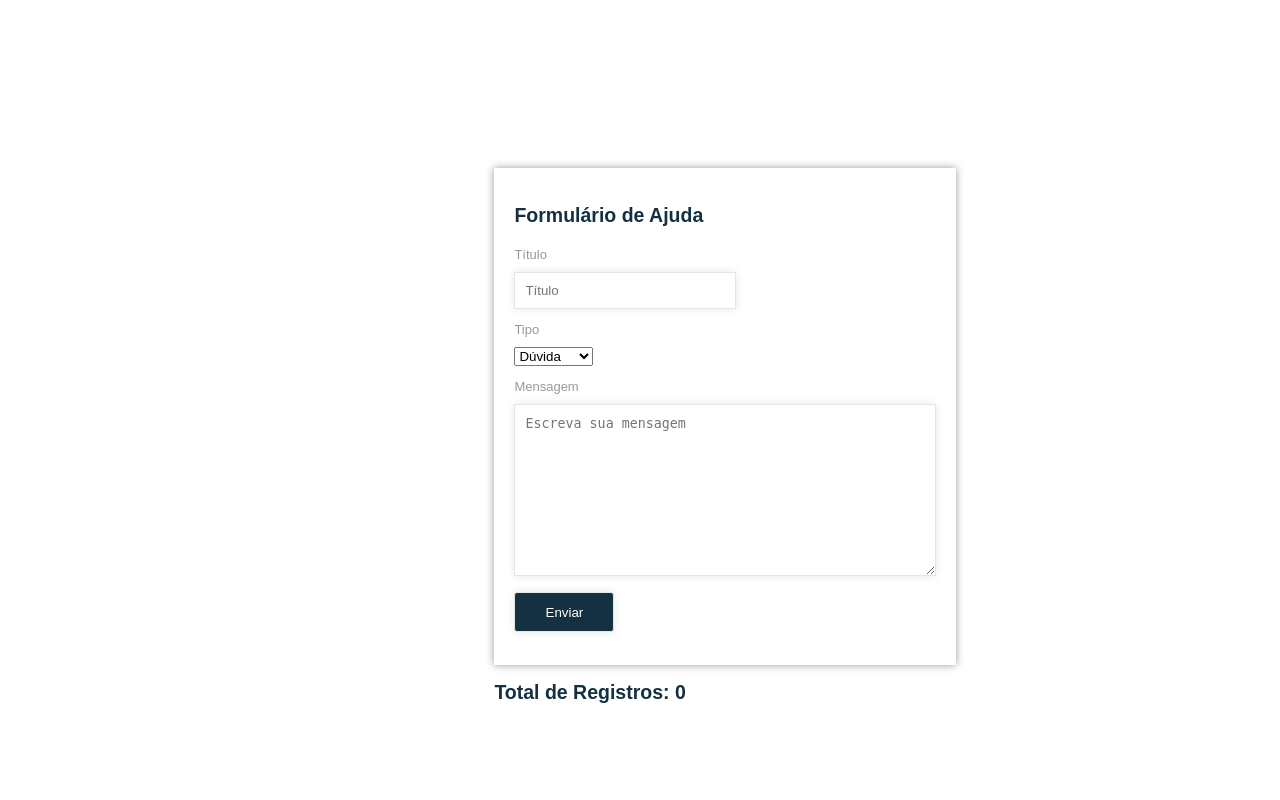
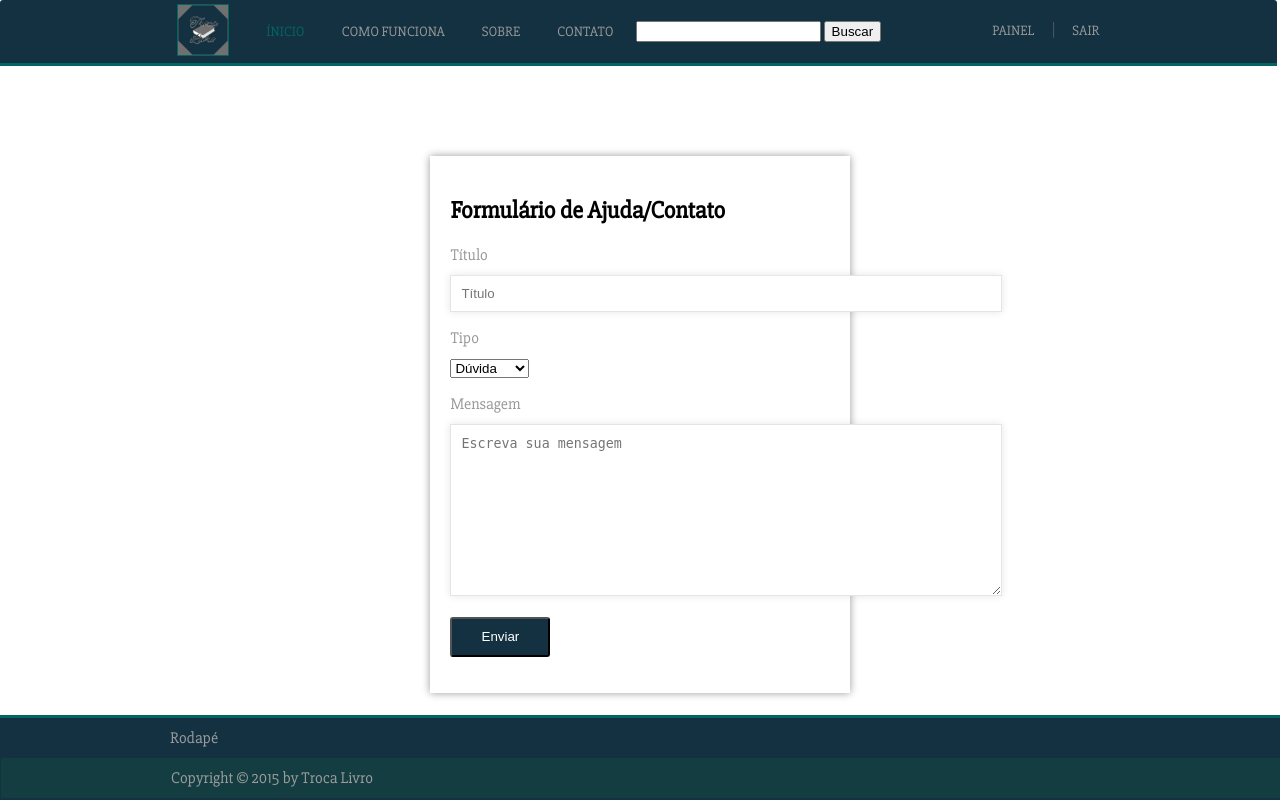
Before and after one commit to henriqueleite/ProjetoTrocaLivros, a PHP site: page /Form_Ajuda.php in a window 1280 px wide. Run offline with PHP 8.4, Linux system fonts and the light colour scheme; the visitor is signed in with stand-in values (Sample User, id 1); data that the repository does not hold is empty; a stand-in replaces the project's code that opens the database connection; some libraries are stand-ins or nearby versions.

Commit message:
Versão 14/05

```diff
--- /dev/null
+++ b/CSS/Ajuda.css
@@ -0,0 +1,52 @@
+@import url(http://fonts.googleapis.com/css?family=Slabo+27px);
+
+.formulario{
+    box-shadow: rgba(0, 0, 0, 0.4) 0px 0px 8px;
+    -moz-box-shadow: rgba(0, 0, 0, 0.4) 0px 0px 8px;
+    -webkit-box-shadow: rgba(0, 0, 0, 0.4) 0px 0px 8px;
+    padding: 20px;
+    width: 30%;
+    margin: 0px auto;
+    margin-top: 90px;
+}
+
+h2 .titulo_formulario {
+    margin-bottom: 20px;
+    color: #133141;
+}
+.input_formulario, textarea {
+    padding: 10px;
+    border: 1px solid #E5E5E5;
+    width: 530px;
+    color: #999999;
+    box-shadow: rgba(0, 0, 0, 0.1) 0px 0px 8px;
+    -moz-box-shadow: rgba(0, 0, 0, 0.1) 0px 0px 8px;
+    -webkit-box-shadow: rgba(0, 0, 0, 0.1) 0px 0px 8px;
+}
+textarea {
+    width: 530px;
+    height: 150px;
+    max-width: 530px;
+    line-height: 18px;
+}
+.input_formulario:hover, textarea:hover,
+.input_formulario:focus, textarea:focus {
+    border-color: 1px solid #C9C9C9;
+    box-shadow: rgba(0, 0, 0, 0.2) 0px 0px 8px;
+    -moz-box-shadow: rgba(0, 0, 0, 0.2) 0px 0px 8px;
+    -webkit-box-shadow: rgba(0, 0, 0, 0.2) 0px 0px 8px;
+}
+.form label {
+    margin-bottom: 10px;
+    color: #999999;
+    display: block;
+}
+.submit input {
+    width: 100px;
+    height: 40px;
+    background-color: #133141;
+    color: #FFF;
+    border-radius: 3px;
+    moz-border-radius: 3px;
+    -webkit-border-radius: 3px;
+}
--- /dev/null
+++ b/CSS/Menu.css
@@ -0,0 +1,102 @@
+@import url(http://fonts.googleapis.com/css?family=Slabo+27px);
+
+
+body{
+  z-index: 1;
+  font-family: 'Slabo 27px', serif;
+}
+
+#cssmenu #container{
+  width: 960px;
+  margin: 0px auto;
+  padding: 0px;
+  display: block;
+}
+#cssmenu,
+#cssmenu ul,
+#cssmenu ul li,
+#cssmenu ul li a {
+  margin: 0px auto;
+  padding: 2px;
+  border: 0;
+  list-style: none;
+  line-height: 1;
+  display: block;
+  position: relative;
+  font-family: 'Slabo 27px', serif;
+  -webkit-box-sizing: border-box;
+  -moz-box-sizing: border-box;
+  box-sizing: border-box;
+}
+
+#cssmenu ul li{
+  display: inline-block;
+}
+#cssmenu {
+  border-bottom: 3px solid #036564;
+  margin: -8px auto auto -8px;
+  padding: 5px;
+  z-index: 9998;
+  width: 101%;
+  background-color: #133141;
+  display: block;
+  border-top-left-radius: 3px;
+  border-top-right-radius: 3px;
+}
+#cssmenu:after,
+#cssmenu ul:after {
+  content: ".";
+  display: block;
+  clear: both;
+  visibility: hidden;
+  line-height: 0;
+  height: 0;
+}
+#cssmenu.align-right ul li {
+  float: right;
+}
+#cssmenu.align-center ul {
+  text-align: center;
+}
+#cssmenu ul li a {
+  font-size: 14px;
+  padding: 15px;
+  text-decoration: none;
+  color: #999999;
+}
+#cssmenu ul li:hover a,
+#cssmenu ul li a:hover,
+#cssmenu ul li.active a {
+  color: #036564;
+}
+@media all and (max-width: 640px) {
+  #cssmenu {
+    padding: 0;
+    border-radius: 0;
+    border: 0;
+  }
+  #cssmenu ul li,
+  #cssmenu.align-center,
+  #cssmenu.align-right {
+  }
+  #cssmenu input{
+    float: right;
+    position: absolute;
+  }
+}
+#cssmenu .right {
+	float: right;
+}
+#cssmenu .logo{
+	width: 50px;
+	margin-top: -20px;
+	margin-bottom: -20px;
+	border: 1px solid #036564;
+}
+#cssmenu .span{
+  margin-top: 12px;
+  position: absolute;
+  margin-left: -2px;
+  color: #999999;
+  opacity: 0.4;
+}
--- /dev/null
+++ b/CSS/Rodape.css
@@ -0,0 +1,26 @@
+@import url(http://fonts.googleapis.com/css?family=Slabo+27px);
+
+footer{
+    position:absolute;
+    background-color: #133141;
+    margin: 10px auto auto -8px;
+    width: 100%;
+    bottom: 0;
+    border-top: 3px solid #036564;
+    padding: 10px;
+    color: #9C9C9C;
+}
+footer .bar{
+    width: 960px;
+    margin: 0px auto;
+}
+footer .bar2{
+    width: 960px;
+    margin: 0px auto;
+}
+footer .footer2{
+    background-color: #133d41;
+    margin: 10px auto -8px -9px;
+    width: 100%;
+    padding: 10px;
+}
--- a/Form_Ajuda.php
+++ b/Form_Ajuda.php
@@ -1,91 +1,61 @@
 <!DOCTYPE html>
 <?php
-require_once "config.php";
+require_once "Conexao.php";
+session_start();
 ?>
 <html>
 <head>
-    <title>Ajuda</title>
+    <title>Troca Livro</title>
     <meta http-equiv="content-type" content="text/html;charset=utf-8" />
-    <link rel="stylesheet" href="style.css" media="all" />
+    <link rel="stylesheet" type="text/css" href="CSS/Ajuda.css">
+    <link rel="stylesheet" type="text/css" href="CSS/Menu.css">
+    <link rel="stylesheet" type="text/css" href="CSS/Rodape.css">
     <script src="//ajax.googleapis.com/ajax/libs/jquery/1.11.1/jquery.min.js"/>
     </script>
 
-
-<style type="text/css">
-body {
-    font-size: 13px;
-    font-family: arial, Tahoma, sans-serif;
-    position: absolute;
-    left: 38%;
-    top: 20%;
-}
-div{
-    box-shadow: rgba(0, 0, 0, 0.4) 0px 0px 8px;
-    -moz-box-shadow: rgba(0, 0, 0, 0.4) 0px 0px 8px;
-    -webkit-box-shadow: rgba(0, 0, 0, 0.4) 0px 0px 8px;
-    padding: 20px;
-}
-
-a { color:#000; }
-
-h2 {
-    margin-bottom: 20px;
-    color: #133141;
-}
-input, textarea {
-    padding: 10px;
-    border: 1px solid #E5E5E5;
-    width: 200px;
-    color: #999999;
-    box-shadow: rgba(0, 0, 0, 0.1) 0px 0px 8px;
-    -moz-box-shadow: rgba(0, 0, 0, 0.1) 0px 0px 8px;
-    -webkit-box-shadow: rgba(0, 0, 0, 0.1) 0px 0px 8px;
-}
-textarea {
-    width: 400px;
-    height: 150px;
-    max-width: 400px;
-    line-height: 18px;
-}
-input:hover, textarea:hover,
-input:focus, textarea:focus {
-    border-color: 1px solid #C9C9C9;
-    box-shadow: rgba(0, 0, 0, 0.2) 0px 0px 8px;
-    -moz-box-shadow: rgba(0, 0, 0, 0.2) 0px 0px 8px;
-    -webkit-box-shadow: rgba(0, 0, 0, 0.2) 0px 0px 8px;
-}
-.form label {
-    margin-bottom: 10px;
-    color: #999999;
-    display: block;
-}
-.submit input {
-    width: 100px;
-    height: 40px;
-    background-color: #133141;
-    color: #FFF;
-    border-radius: 3px;
-    moz-border-radius: 3px;
-    -webkit-border-radius: 3px;
-}
-</style>
 </head>
 
 
 <body>
-    <div>
-    <h2>Formulário de Ajuda</h2>
+  <div id='cssmenu'>
+    <div id='container'>
+      <ul>
+        <li><a href='index.php'><img class='logo' src="LogoTrocaLivro.png"></img></a></li>
+        <li class='active'><a href='index.php'><span>ÍNICIO</span></a></li>
+        <li><a href='Form_Ajuda.php'><span>COMO FUNCIONA</span></a></li>
+        <li><a href='Form_Ajuda.php'><span>SOBRE</span></a></li>
+        <li class='last'><a href='Form_Ajuda.php'><span>CONTATO</span></a></li>
+        <li><form name="frmBusca" method="post" action="Buscar.php" >
+            <input type="text" name="palavra" />
+            <input type="submit"  value="Buscar" /></form></li>
+
+        <?php
+          if((isset ($_SESSION['login']) == true)){
+            echo "<li class='right'><a href='Logout.php'><span>SAIR</span></a></li>";
+            echo "<li class='right'><span class='span'>|</span></li>";
+            echo "<li class='right'><a href='PerfilUsuario.php'><span>PAINEL</span></a></li>";
+          } else {
+            echo "<li class='right'><a href='Login.php'><span>LOGIN</span></a></li>";
+            echo "<li class='right'><a href='CadastroUsuario.php'><span>CADASTRAR-SE</span></a></li>";
+          }
+        ?>
+      </ul>
+    </div>
+  </div>
+
+  <div class='formulario'>
+    <h2 class='titulo_formulario'>Formulário de Ajuda/Contato</h2>
     <form method="post" Action="Ajuda.php" class="form">
     <p class="name">
         <label for="name">Título</label>
-        <input type="text" name="titulo" id="titulo" size="50" placeholder="Título" required/>
+        <input class='input_formulario' type="text" name="titulo" id="titulo" size="50" placeholder="Título" required/>
     </p>
     <p class="email">
          <label for="name">Tipo</label>
          <select name="tipo" id="tipo" required>
             <option value="1">Dúvida</option>
             <option value="2">Sugestão</option>
-</select>
+         </select>
     </p>
     <p class="text">
         <label for="mensagem">Mensagem</label>
@@ -95,15 +65,18 @@ input:focus, textarea:focus {
         <input type="submit" value="Enviar" />
     </p>
     </form>
+  </div>
+
+  <footer>
+    <div class="bar">
+        Rodapé
     </div>
+    <div class='footer2'>
+    <div class="bar2">
+        Copyright © 2015 by Troca Livro
+    </div>
+    </div>
+  </footer>
 
 </body>
-
 </html>
-<?php
-$con = @mysql_connect("localhost", "root", "") or die("Não foi possível conectar com o servidor de dados!");
-mysql_select_db("ajuda", $con) or die("Banco de dados não localizado!");
-$query = mysql_query("select * from ajuda", $con);
-$total = mysql_num_rows($query);
-echo '<h2> Total de Registros: '.$total.'</h2>';
-?>
--- a/index.php
+++ b/index.php
@@ -25,7 +25,7 @@ require_once "Conexao.php";
            <li><a href='Form_Ajuda.php'><span>COMO FUNCIONA</span></a></li>
            <li><a href='Form_Ajuda.php'><span>SOBRE</span></a></li>
            <li class='last'><a href='Form_Ajuda.php'><span>CONTATO</span></a></li>
-           <li><form name="frmBusca" method="post" action="<?php echo $_SERVER['PHP_SELF'] ?>?a=buscar" >
+           <li><form name="frmBusca" method="post" action="Buscar.php" >
 
             <input type="text" name="palavra" />
             <input type="submit"  value="Buscar" />
```
Also changed, not shown: Ajuda.php (+18 -10 lines), Buscar.php (added, +160 -0 lines), CSS/Buscar.css (added, +30 -0 lines), CadastroLivro.php (+16 -13 lines), CadastroUsuario.php (+13 -1 lines), PerfilUsuario.php (+6 -9 lines), VisualizarLivro.php (+41 -2 lines), FotoLivroUsuario/2b13af290e3a7899c3ea49bb75a24e88.jpg (added), FotoLivroUsuario/4b934ba32b279b2ef62e092cbe3c4b73.jpg (deleted), FotoLivroUsuario/798b4fda969085df6cdab86f1696d396.jpg (deleted), FotoLivroUsuario/8aecedc3bf047e9e2f05429f1c2e195f.jpg (deleted), FotoLivroUsuario/A teoria de tudo.jpg (deleted), FotoLivroUsuario/afadafef813a902de5245d12eb449d10.jpg (deleted), FotoLivroUsuario/bafab7b2d83961ddabbaf9278fbefd07.jpg (deleted).
